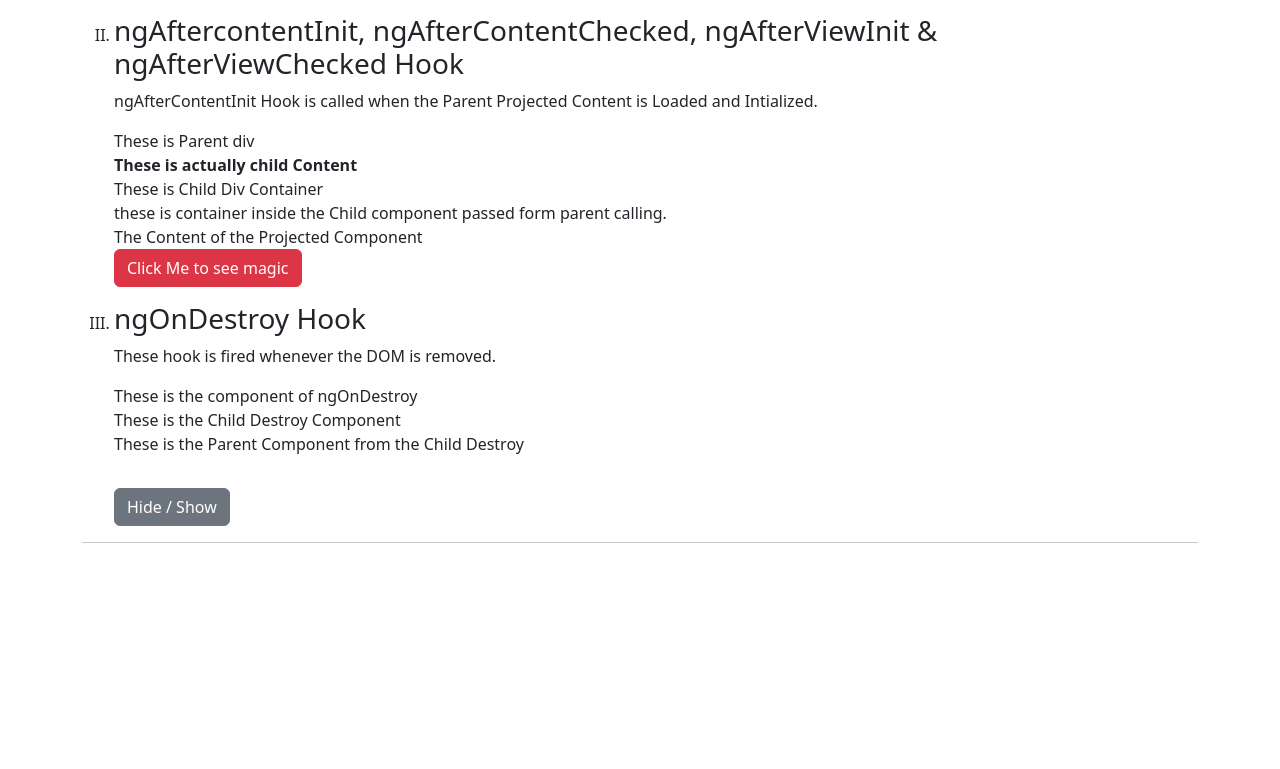
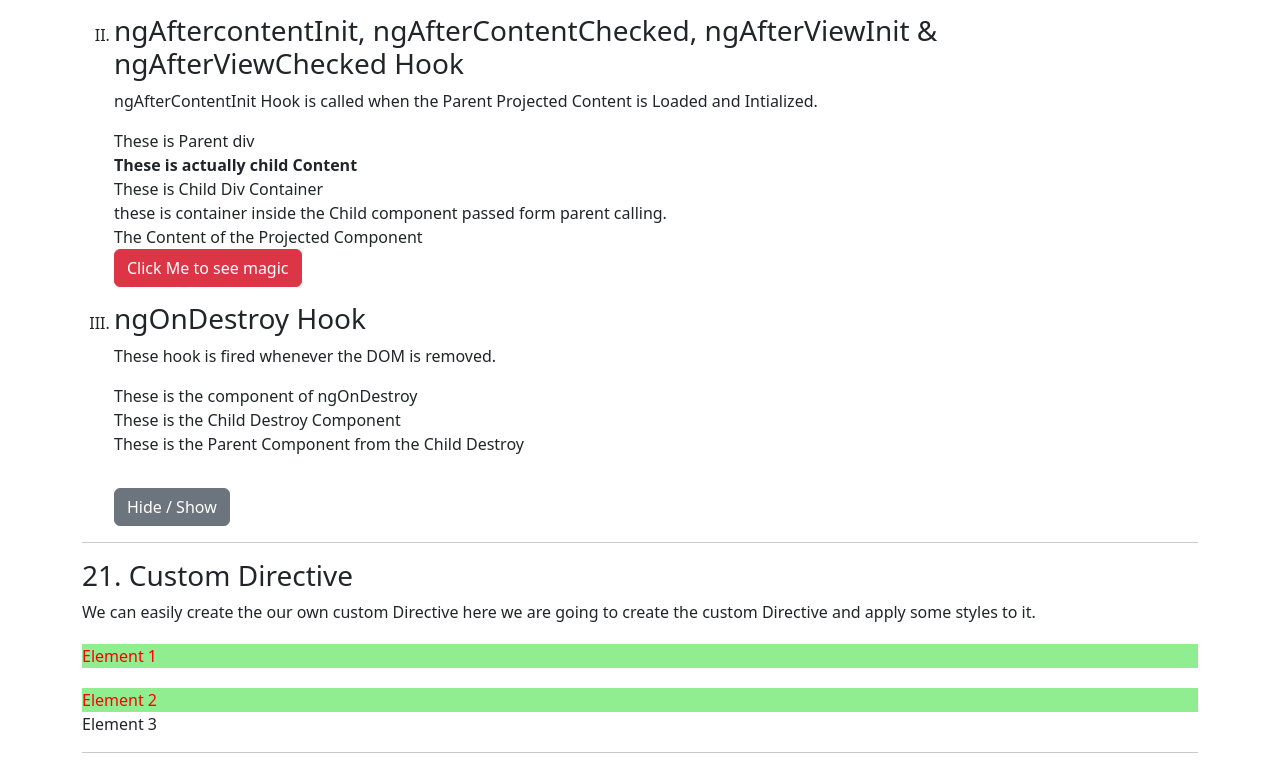
Before and after one commit to PrathameshSystenics/Angular_Tutorial, an Angular app in the folder AngularTut/: page / in a window 1280 px wide. Shown: the part 9951-10720 px from the top of the page. Before the commit the page ends 10510 px from the top, so only its background shows below. Built offline with nearby package versions, Linux system fonts and the light colour scheme.

Commit message:
Custom directive tutorial

```diff
--- a/AngularTut/src/app/app.component.html
+++ b/AngularTut/src/app/app.component.html
@@ -85,4 +85,8 @@
   <h3 class="mt-3">20. LifeCycle Hooks</h3>
   <app-lifecyclehooks/>
   <hr>
+
+  <h3 class="mt-3">21. Custom Directive</h3>
+  <customdirective/>
+  <hr>
 </div>
--- a/AngularTut/src/app/app.module.ts
+++ b/AngularTut/src/app/app.module.ts
@@ -43,6 +43,8 @@ import { NgaftercontentinitComponent } from './lifecyclehooks/ngaftercontentinit
 import { ChildcontentComponent as ChildContentNg } from './lifecyclehooks/ngaftercontentinit/childcontent/childcontent.component';
 import { NgondestoryComponent } from './lifecyclehooks/ngondestory/ngondestory.component';
 import { ChilddestroyComponent } from './lifecyclehooks/ngondestory/childdestroy/childdestroy.component';
+import { CustomdirectiveDirective } from './customdirective.directive';
+import { CustomdirectiveComponent } from './customdirective/customdirective.component';
 
 @NgModule({
   declarations: [
@@ -86,7 +88,9 @@ import { ChilddestroyComponent } from './lifecyclehooks/ngondestory/childdestroy
     NgaftercontentinitComponent,
     ChildContentNg,
     NgondestoryComponent,
-    ChilddestroyComponent
+    ChilddestroyComponent,
+    CustomdirectiveDirective,
+    CustomdirectiveComponent
   ],
   imports: [
     BrowserModule,
--- /dev/null
+++ b/AngularTut/src/app/customdirective.directive.ts
@@ -0,0 +1,23 @@
+import { Directive, ElementRef, OnInit, Renderer2, RendererStyleFlags2 } from '@angular/core';
+
+@Directive({
+  selector: '[customdir]' // attribute directive must be wrapped inside the square brackets
+})
+export class CustomdirectiveDirective implements OnInit {
+
+  // every time when we add the directive into the element or component we are going to get or it will create the new instance of the directive in which we can access the element as the property which angular injects it through dependency injection.
+  constructor(private element: ElementRef, private renderer: Renderer2) { }
+
+  // on init it will call these function and set the properties on the element
+  ngOnInit(): void {
+    // in these we were directly setting the DOM properties and these are prone to attacks
+    let divEl: HTMLDivElement = this.element.nativeElement;
+    divEl.style.color = "red"
+    divEl.style.backgroundColor = "yellow"
+    divEl.style.marginTop = "20px"
+
+    // using renderer2 class instead of directly manipulating the DOM element
+    this.renderer.createText("Changes using Renderer2 class")
+    this.renderer.setStyle(this.element.nativeElement, "background-color", "lightgreen")
+  }
+}
--- /dev/null
+++ b/AngularTut/src/app/customdirective/customdirective.component.html
@@ -0,0 +1,9 @@
+<p>
+  We can easily create the our own custom Directive here we are going to create
+  the custom Directive and apply some styles to it.
+</p>
+
+<!-- On these element we have applied the custom directive now it will change the styles written on it. -->
+<div customdir>Element 1</div>
+<div customdir>Element 2</div>
+<div>Element 3</div>
```
Also changed, not shown: AngularTut/src/app/customdirective/customdirective.component.ts (added, +9 -0 lines).
